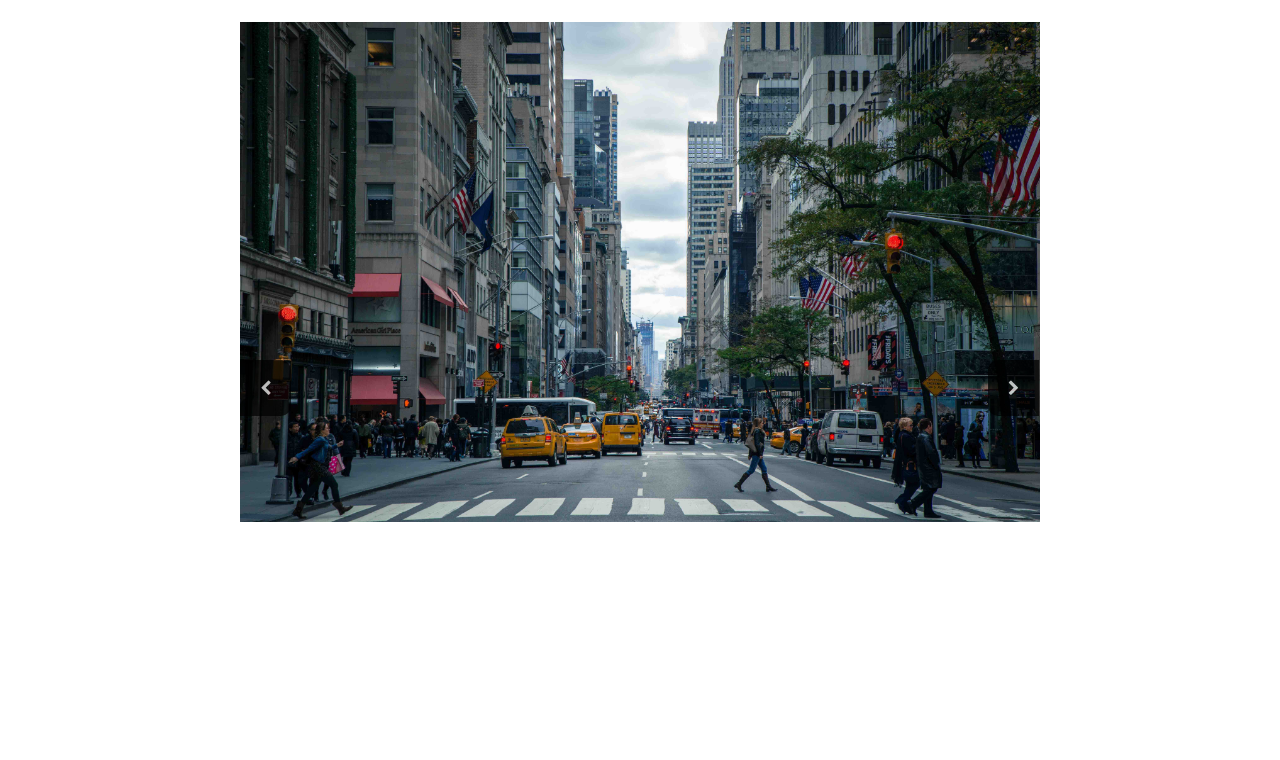
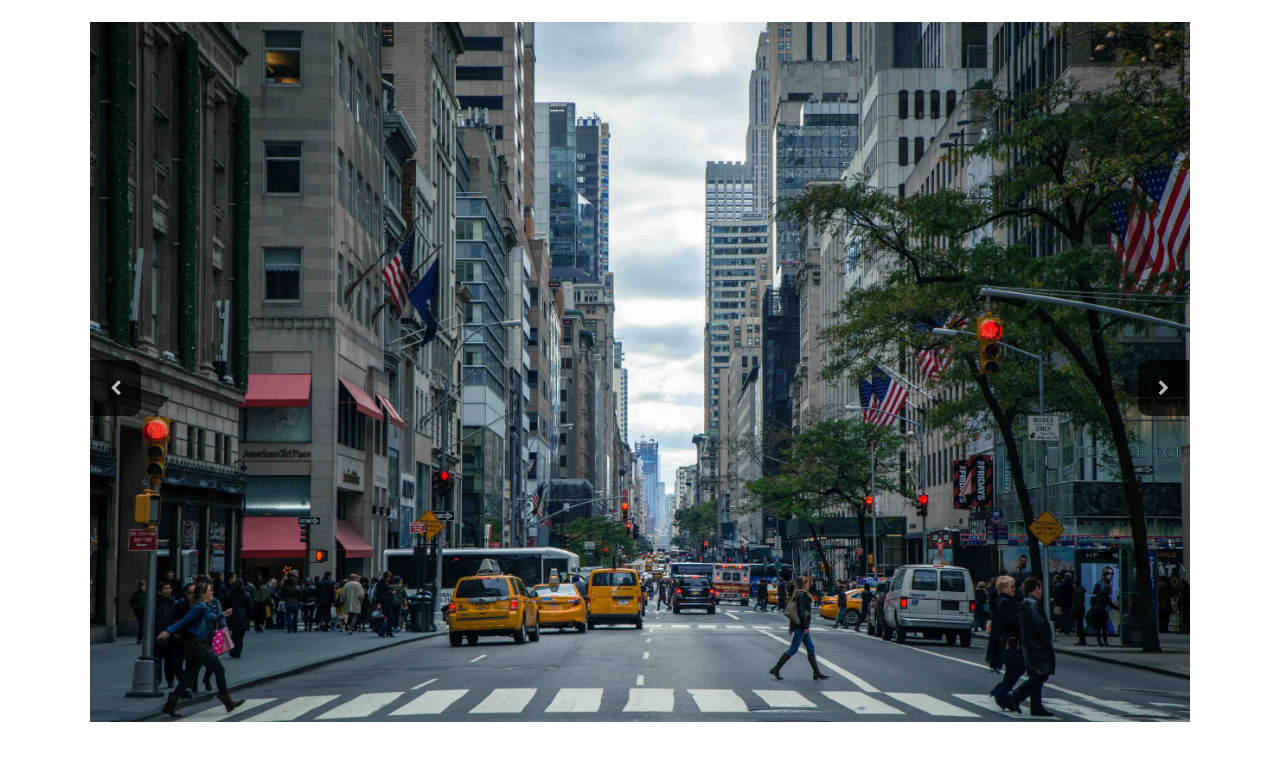
Before and after one commit to hayknurijanyan/slider-carousel, a plain HTML site: page index.html in a window 1280 px wide. Drawn offline with Linux system fonts and the light colour scheme.

Commit message:
Update style.css

```diff
--- a/style.css
+++ b/style.css
@@ -5,12 +5,12 @@ body {
 
 img{
   width: 100%;
-  height: 500px;
+  height: 700px;
 }
 
 #slider{
-	width: 800px;
-	height: 500px;
+	width: 1100px;
+	height: 800px;
 	margin: 20px auto;
 	border: 2px solid white;
 }
@@ -30,8 +30,9 @@ button{
 
 .next{
     border-radius: 10px 0px 0px 10px;
-    margin-left: 748px;
+    margin-left: 1048px;
 }
 .prev{
+  display: inline-block;
 	border-radius: 0px 10px 10px 0px;
 }
```
